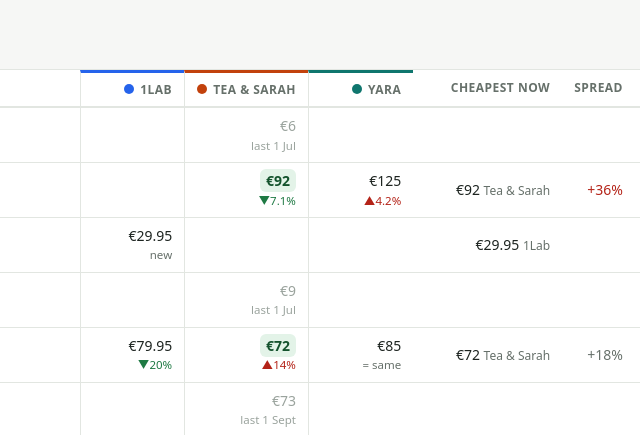
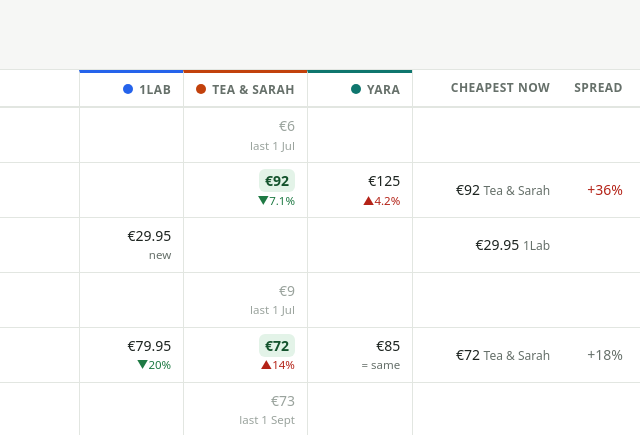
Before and after one commit to fdorssers/tc-pricing, a plain HTML site: page index.html in a window 1280 px wide. Shown: the part 365-800 px from the top of the page, 474-1114 px from the left. Drawn offline with nearby package versions, Linux system fonts and the light colour scheme.

Commit message:
Add divider after the last seller column
Co-Authored-By: Claude Opus 5.5 <noreply@anthropic.com>

```diff
--- a/index.html
+++ b/index.html
@@ -65,6 +65,7 @@
   thead tr:first-child th:last-child { border-top-right-radius: 12px; }
   th.sc, td.sc { border-left: 1px solid var(--border); min-width: 104px; }
   th.sc { border-top: 3px solid var(--sc); }
+  th[data-k="best"], td.bestcol { border-left: 1px solid var(--border); } /* closes off the last seller column */
   td.sc .chg { display: block; font-size: 11.5px; margin: 1px 0 0; }
   th.num, td.num { text-align: right; }
   th .arrow { opacity: .6; }
@@ -327,7 +328,7 @@ function renderTable() {
     const bestSellers = SELLERS.filter(s => p.cur[s]?.current && p.cur[s].price === p.best);
     const bestCell = p.best == null ? '' : `${eur(p.best)} <span class="genus">${esc(bestSellers.join(', '))}</span>`;
     return `<tr data-i="${PLANTS.indexOf(p)}"><td><div class="genus">${esc(p.genus)}</div>${esc(p.variety)}</td>${cells}
-      <td class="num price">${bestCell}</td>
+      <td class="num price bestcol">${bestCell}</td>
       <td class="num">${p.spread != null ? `<span class="${p.spread > 0.25 ? 'up' : 'flat'}">+${Math.round(p.spread * 100)}%</span>` : ''}</td>
       <td>${sparkline(p)}</td></tr>`;
   }).join('');
```
